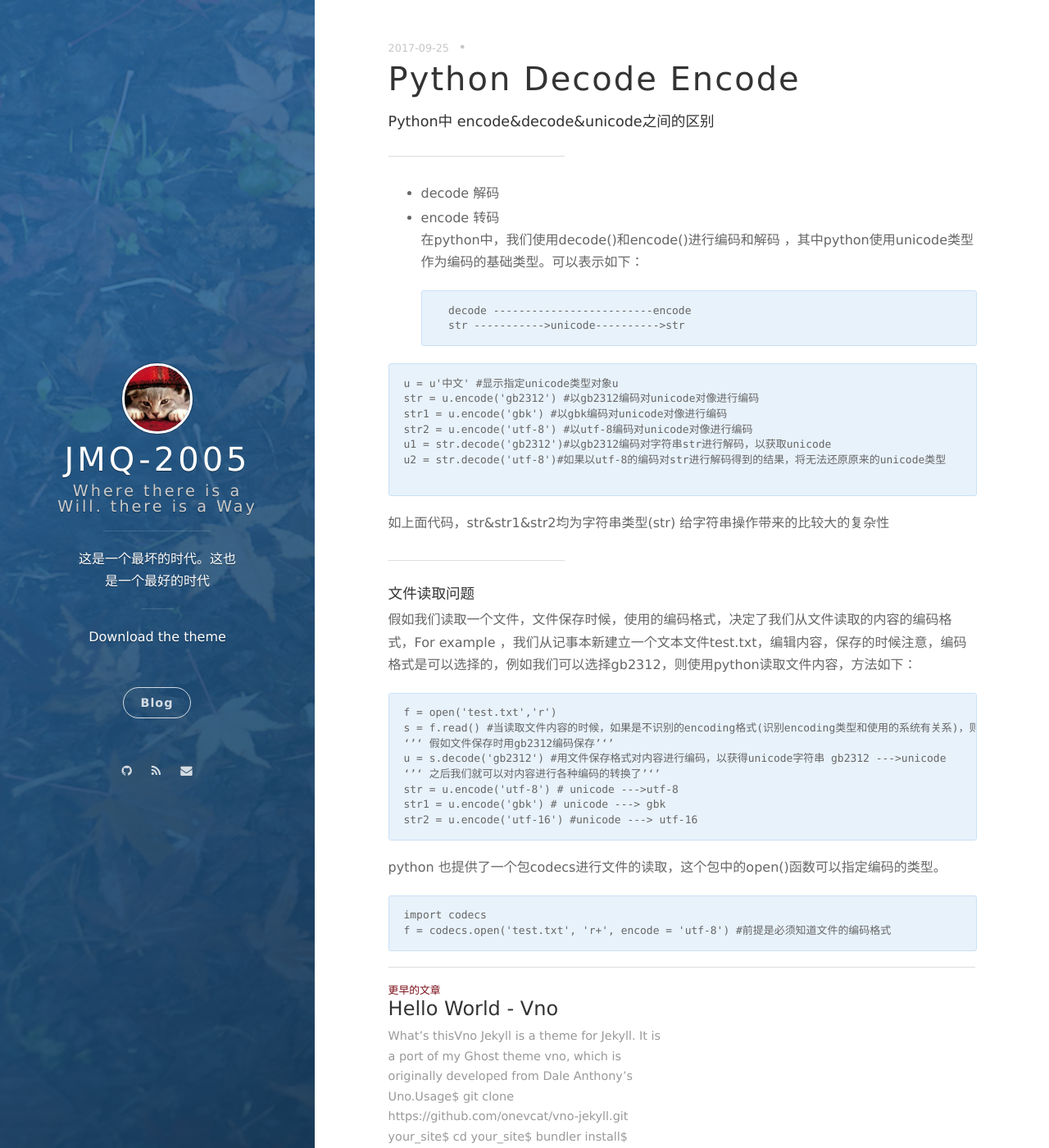
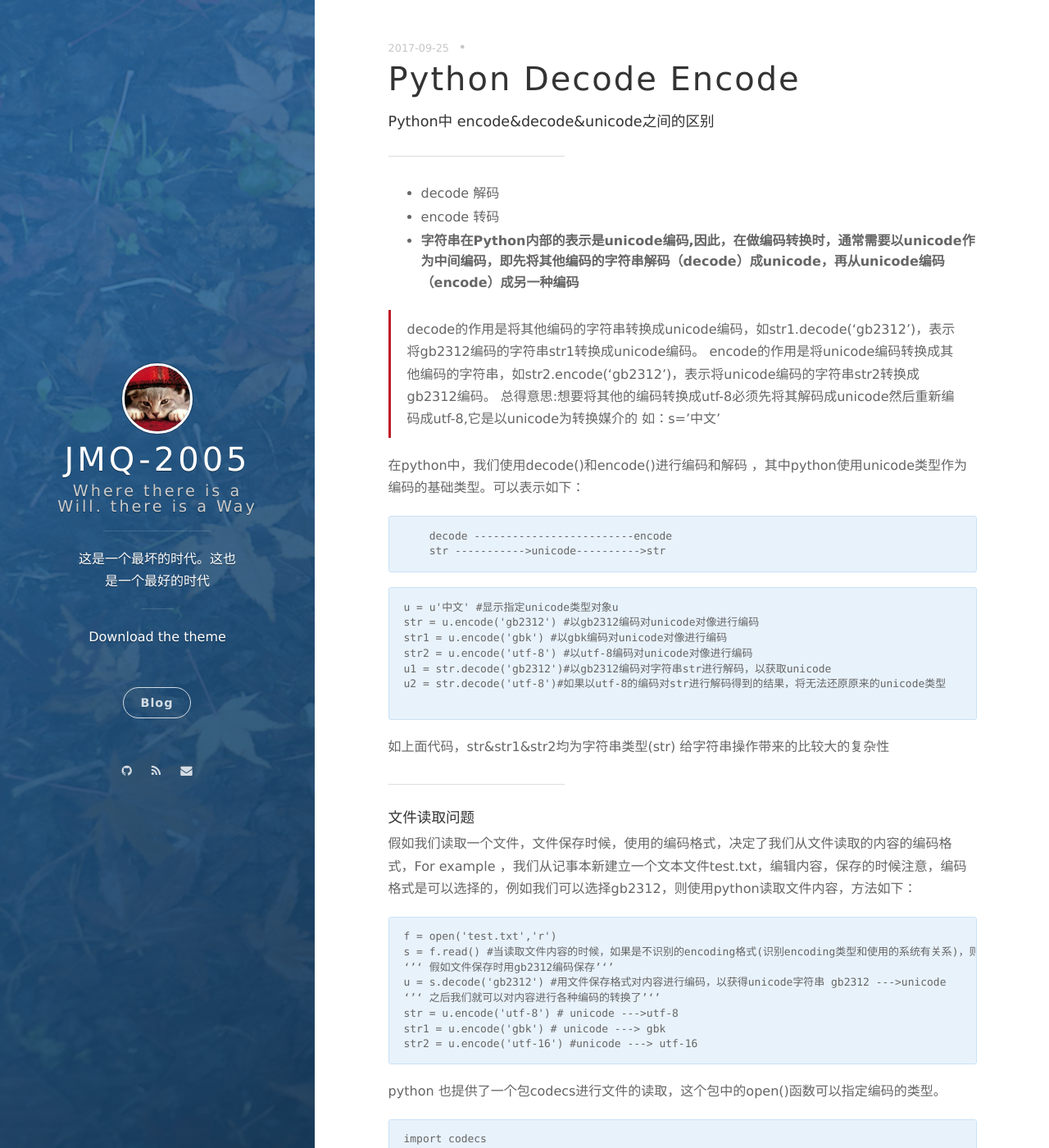
Before and after one commit to nevermore3/nevermore3.github.io, a Jekyll site: the page built from _posts/2017-09-25-Python-decode-encode.markdown, in a window 1280 px wide and 1400 px high. Shown: the whole window at 82% size. Built offline with Jekyll 4.4.1, drawn with Linux system fonts in a browser that asks for light colours; nearby versions of some CDN libraries; our own code applies the rules of GitHub Pages for plain Markdown files; comment, search, counter and statistics services are not loaded; some of the changed text lies outside the part shown.

Commit message:
encode&decode

```diff
--- a/_posts/2017-09-25-Python-decode-encode.markdown
+++ b/_posts/2017-09-25-Python-decode-encode.markdown
@@ -2,6 +2,13 @@
 ---
 - decode 解码
 - encode 转码
+- **字符串在Python内部的表示是unicode编码,因此，在做编码转换时，通常需要以unicode作为中间编码，即先将其他编码的字符串解码（decode）成unicode，再从unicode编码（encode）成另一种编码**
+
+> decode的作用是将其他编码的字符串转换成unicode编码，如str1.decode('gb2312')，表示将gb2312编码的字符串str1转换成unicode编码。
+encode的作用是将unicode编码转换成其他编码的字符串，如str2.encode('gb2312')，表示将unicode编码的字符串str2转换成gb2312编码。
+总得意思:想要将其他的编码转换成utf-8必须先将其解码成unicode然后重新编码成utf-8,它是以unicode为转换媒介的
+如：s='中文'
+
 在python中，我们使用decode()和encode()进行编码和解码 ，其中python使用unicode类型作为编码的基础类型。可以表示如下：
 
 	    decode -------------------------encode
@@ -34,4 +41,20 @@ u2 = str.decode('utf-8')#如果以utf-8的编码对str进行解码得到的结
 python 也提供了一个包codecs进行文件的读取，这个包中的open()函数可以指定编码的类型。
 
 	import codecs
-	f = codecs.open('test.txt', 'r+', encode = 'utf-8') #前提是必须知道文件的编码格式
+	f = codecs.open('test.txt', 'r+', encode = 'utf-8') #前提是必须知道文件的编码格式(文件原始是utf-8编码格式，然后python读取时候自动转换为unicode，这时在显示的指定编码为utf-8)
+	content = f.read() #如果open时候使用的encoding和文件本身的encoding不一致的话，这里会发生错误。
+	f.write('information that you want to write')
+	f.close()
+---
+Example:
+
+	#coding=UTF-8
+	if __name__ == '__main__':
+	    s = '中国'
+	    su = u'中国''
+	    #s为unicode先转为utf-8
+	    #因为s为所在的.py(# -*- coding=UTF-8 -*-)编码为utf-8
+	    s_unicode =  s.decode('UTF-8')
+	    assert(s_unicode == su)
+	    #s转为gb2312:先转为unicode再转为gb2312
+	    s.decode('utf-8').encode('gb2312')
```
